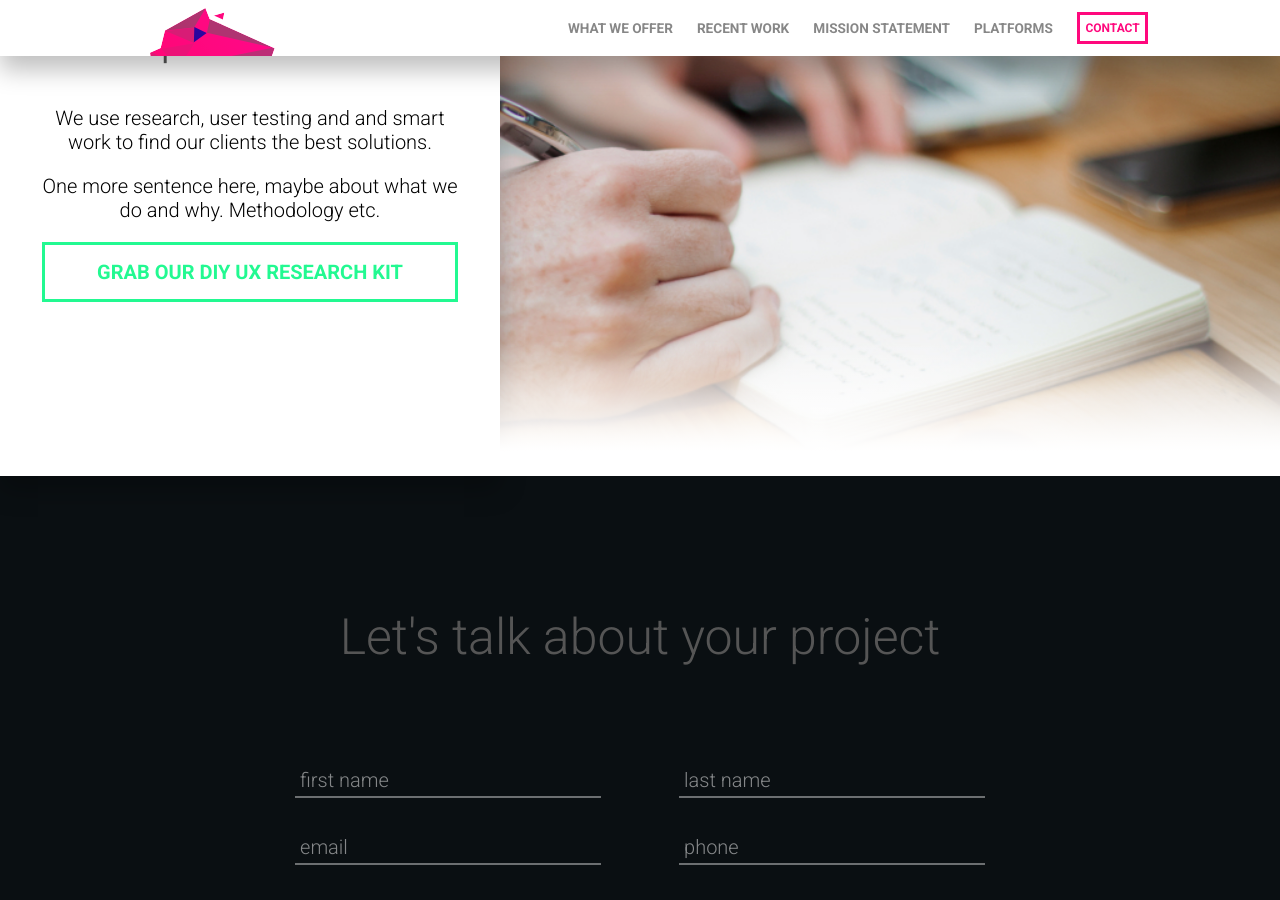
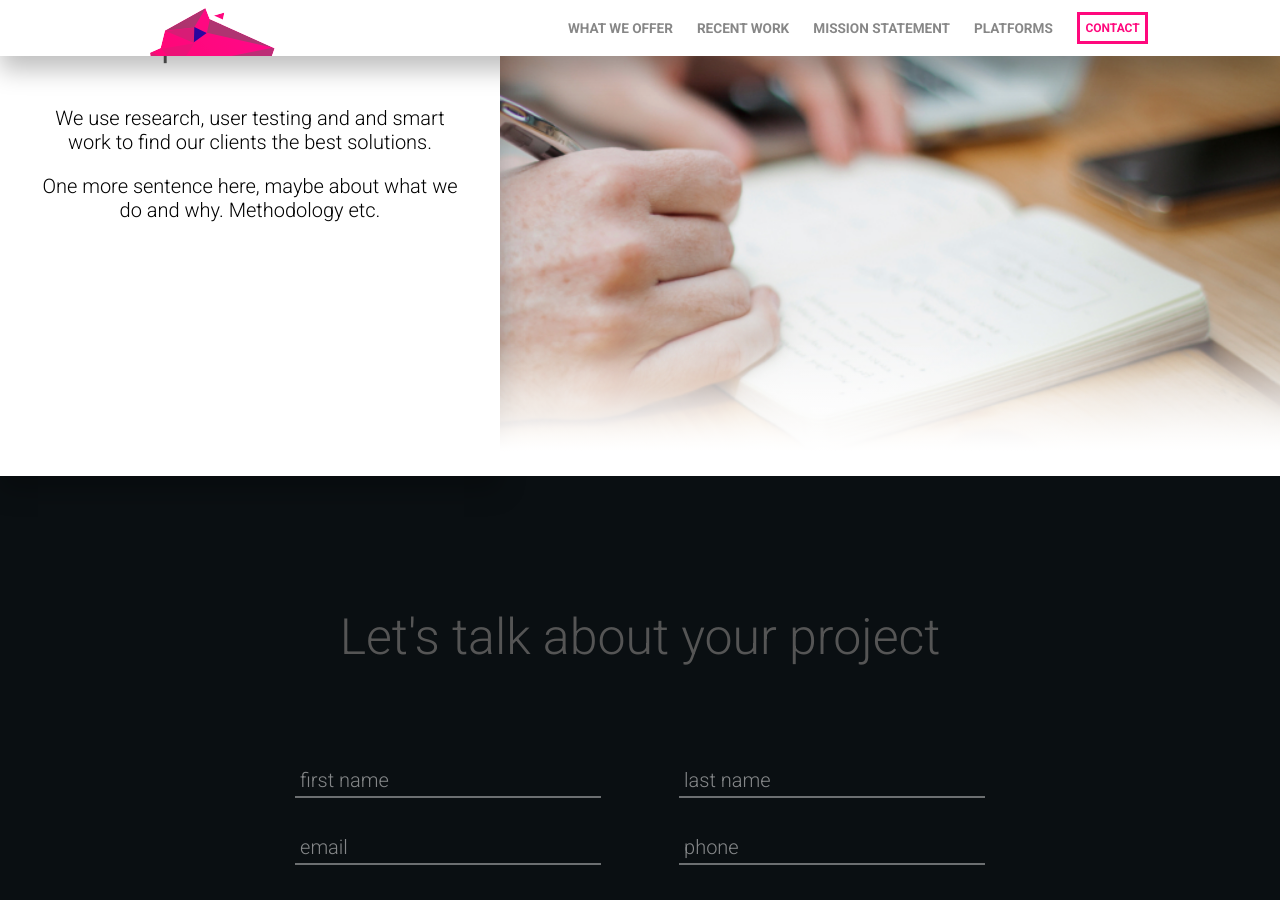
Before and after one commit to zherring/Creative-Rex, a Jekyll site: the page built from index.html, in a window 1280 px wide and 900 px high, scrolled down 3085 px. Built offline with Jekyll 4.4.1, drawn with Linux system fonts in a browser that asks for light colours; nearby versions of some CDN libraries.

Commit message:
comment out button

```diff
--- a/index.html
+++ b/index.html
@@ -109,7 +109,7 @@ splash-shard-right.svg %} -->
         <h2>Compelling design is the result of asking the right questions</h2>
         <p>We use research, user testing and and smart work to find our clients the best solutions.</p>
         <p>One more sentence here, maybe about what we do and why. Methodology etc.</p>
-        <a class="btn btn-o">Grab our DIY UX research kit</a>
+        <!-- <a class="btn btn-o">Grab our DIY UX research kit</a> -->
     </div>
 
     <div id="m-splash" class="c-right">
```
